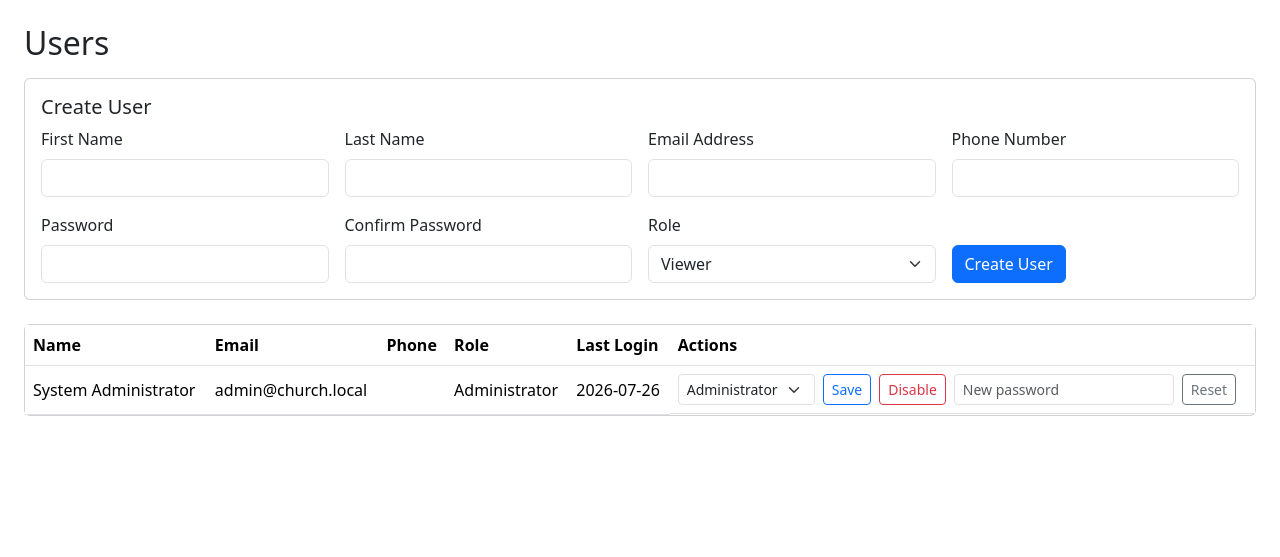
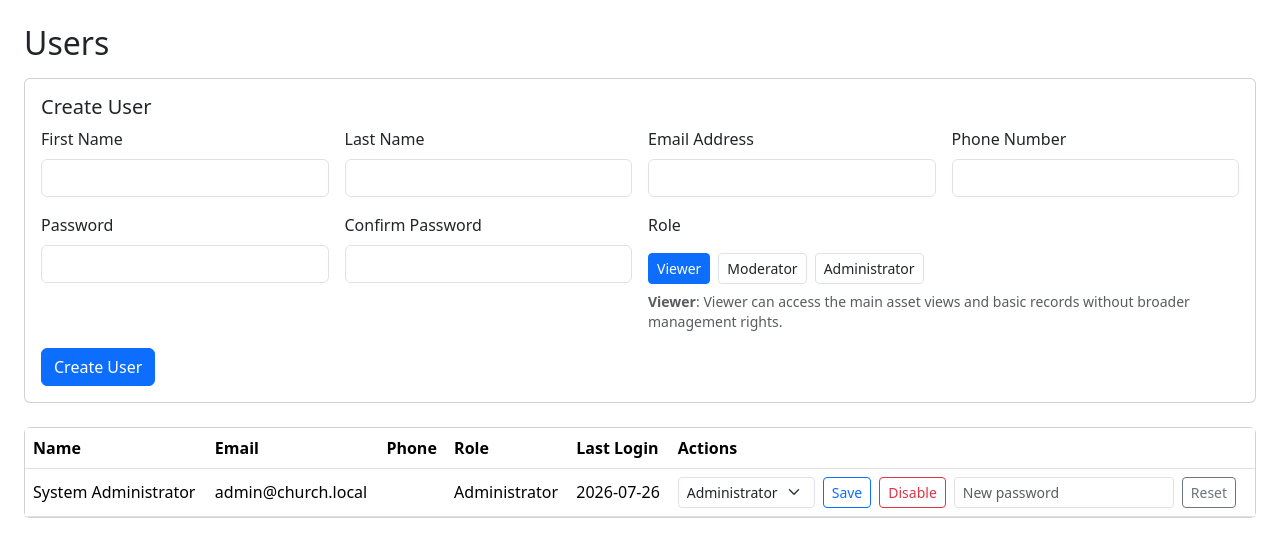
Before and after one commit to Loreman105/Asset-Tag, a Flask app: page /users/ in a window 1280 px wide. Shown: the part 57-614 px from the top of the page. Run offline with Flask 3, Linux system fonts and the light colour scheme; a user stored in the database is signed in.

Commit message:
Added descriptions of roles, removed testing account, small UI changes

```diff
--- a/asset_manager/static/css/styles.css
+++ b/asset_manager/static/css/styles.css
@@ -151,3 +151,21 @@ textarea,
         width: 2in;
     }
 }
+
+.role-help-pill {
+    border: 1px solid var(--bs-border-color);
+    color: var(--bs-body-color);
+    transition: all 0.2s ease-in-out;
+}
+
+.role-help-pill:hover,
+.role-help-pill:focus,
+.role-help-pill.active {
+    background-color: var(--bs-primary);
+    border-color: var(--bs-primary);
+    color: white;
+}
+
+.role-help .form-text {
+    line-height: 1.4;
+}
--- a/asset_manager/static/js/app.js
+++ b/asset_manager/static/js/app.js
@@ -13,80 +13,125 @@ if (themeToggle) {
     });
 }
 
-const scanButton = document.getElementById("startBarcodeScan");
-const stopScanButton = document.getElementById("stopBarcodeScan");
-const barcodeVideo = document.getElementById("barcodeVideo");
-const assetCodeInput = document.getElementById("asset_code");
-const scannerStatus = document.getElementById("scannerStatus");
+function initializeBarcodeScanner({ input, scanButton, stopScanButton, video, status, unsupportedMessage }) {
+    if (!input || !scanButton || !video) {
+        return;
+    }
+
     let activeBarcodeStream = null;
+    const defaultButtonText = scanButton.textContent;
 
-if (scanButton && barcodeVideo && assetCodeInput) {
-    if (!("BarcodeDetector" in window) || !navigator.mediaDevices?.getUserMedia) {
+    const stopBarcodeScan = () => {
+        if (activeBarcodeStream) {
+            activeBarcodeStream.getTracks().forEach((track) => track.stop());
+            activeBarcodeStream = null;
+        }
+        video.classList.add("d-none");
+        video.srcObject = null;
+        stopScanButton?.classList.add("d-none");
+        scanButton.disabled = false;
+        scanButton.textContent = defaultButtonText;
+    };
+
+    const updateStatus = (message) => {
+        if (status) {
+            status.textContent = message;
+        }
+    };
+
+    if (!navigator.mediaDevices?.getUserMedia) {
         scanButton.disabled = true;
         scanButton.textContent = "Camera Scan Unavailable";
-        if (scannerStatus) {
-            scannerStatus.textContent = "This browser does not expose camera barcode scanning. Enter the tag manually.";
+        updateStatus(unsupportedMessage || "This browser cannot access the camera. You can still enter the tag manually.");
+        return;
     }
-    } else {
+
     scanButton.addEventListener("click", async () => {
         try {
-                const detector = new BarcodeDetector({ formats: ["code_128", "code_39", "qr_code"] });
             activeBarcodeStream = await navigator.mediaDevices.getUserMedia({ video: { facingMode: "environment" } });
-                barcodeVideo.srcObject = activeBarcodeStream;
-                barcodeVideo.classList.remove("d-none");
+            video.srcObject = activeBarcodeStream;
+            video.classList.remove("d-none");
             stopScanButton?.classList.remove("d-none");
             scanButton.disabled = true;
-                if (scannerStatus) {
-                    scannerStatus.textContent = "Point the camera at the asset label.";
-                }
-                await barcodeVideo.play();
+            scanButton.textContent = "Camera On";
+
+            if ("BarcodeDetector" in window) {
+                const detector = new BarcodeDetector({ formats: ["code_128", "code_39", "qr_code"] });
+                updateStatus("Point the camera at the asset label.");
+                await video.play();
 
                 const scanFrame = async () => {
-                    const codes = await detector.detect(barcodeVideo);
+                    const codes = await detector.detect(video);
                     if (codes.length > 0) {
-                        assetCodeInput.value = codes[0].rawValue;
+                        input.value = codes[0].rawValue;
                         stopBarcodeScan();
-                        assetCodeInput.form.requestSubmit();
+                        input.form?.requestSubmit();
                         return;
                     }
-                    if (barcodeVideo.srcObject) {
+                    if (video.srcObject) {
                         requestAnimationFrame(scanFrame);
                     }
                 };
                 scanFrame();
+            } else {
+                await video.play();
+                updateStatus("Camera is ready, but this browser does not support automatic barcode detection. Try a newer Chrome/Edge browser or use a hardware scanner.");
+            }
         } catch (error) {
             stopBarcodeScan();
             scanButton.textContent = "Camera Scan Failed";
             scanButton.disabled = false;
-                if (scannerStatus) {
-                    scannerStatus.textContent = "Camera access failed. Check browser permissions or enter the tag manually.";
+            if (error?.name === "NotAllowedError") {
+                updateStatus("Camera permission was denied. Allow camera access in the browser and try again.");
+            } else if (error?.name === "NotFoundError") {
+                updateStatus("No camera was found on this device. You can still enter the tag manually.");
+            } else if (error?.message?.includes("secure")) {
+                updateStatus("Camera access requires a secure connection (localhost or HTTPS). Please switch to a secure page and try again.");
+            } else {
+                updateStatus("Camera access failed. Check browser permissions or enter the tag manually.");
             }
         }
     });
-    }
-}
-
-function stopBarcodeScan() {
-    if (activeBarcodeStream) {
-        activeBarcodeStream.getTracks().forEach((track) => track.stop());
-        activeBarcodeStream = null;
-    }
-    if (barcodeVideo) {
-        barcodeVideo.classList.add("d-none");
-        barcodeVideo.srcObject = null;
-    }
-    stopScanButton?.classList.add("d-none");
-    if (scanButton) {
-        scanButton.disabled = false;
-    }
-}
 
     stopScanButton?.addEventListener("click", () => {
         stopBarcodeScan();
-    if (scannerStatus) {
-        scannerStatus.textContent = "Scanner stopped.";
+        updateStatus("Scanner stopped.");
+    });
+
+    input.addEventListener("keydown", (event) => {
+        if (event.key === "Enter" && input.value.trim()) {
+            event.preventDefault();
+            input.form?.requestSubmit();
         }
     });
+}
+
+[
+    {
+        input: document.getElementById("asset_code"),
+        scanButton: document.getElementById("startBarcodeScan"),
+        stopScanButton: document.getElementById("stopBarcodeScan"),
+        video: document.getElementById("barcodeVideo"),
+        status: document.getElementById("scannerStatus"),
+        unsupportedMessage: "This browser does not expose camera barcode scanning. Enter the tag manually."
+    },
+    {
+        input: document.getElementById("checkout_asset_code"),
+        scanButton: document.getElementById("startCheckoutBarcodeScan"),
+        stopScanButton: document.getElementById("stopCheckoutBarcodeScan"),
+        video: document.getElementById("checkoutBarcodeVideo"),
+        status: document.getElementById("checkoutScannerStatus"),
+        unsupportedMessage: "Camera barcode scanning is unavailable for checkout. You can still enter the asset number manually."
+    },
+    {
+        input: document.getElementById("checkin_asset_code"),
+        scanButton: document.getElementById("startCheckinBarcodeScan"),
+        stopScanButton: document.getElementById("stopCheckinBarcodeScan"),
+        video: document.getElementById("checkinBarcodeVideo"),
+        status: document.getElementById("checkinScannerStatus"),
+        unsupportedMessage: "Camera barcode scanning is unavailable for check-in. You can still enter the asset number manually."
+    }
+].forEach((config) => initializeBarcodeScanner(config));
 
 const selectAllLabels = document.getElementById("selectAllLabels");
 if (selectAllLabels) {
--- a/asset_manager/templates/base.html
+++ b/asset_manager/templates/base.html
@@ -72,5 +72,6 @@
     </main>
     <script src="https://cdn.jsdelivr.net/npm/bootstrap@5.3.3/dist/js/bootstrap.bundle.min.js"></script>
     <script src="{{ url_for('static', filename='js/app.js') }}"></script>
+    {% block scripts %}{% endblock %}
 </body>
 </html>
--- a/asset_manager/templates/users.html
+++ b/asset_manager/templates/users.html
@@ -15,7 +15,18 @@
             <div class="col-md-3">{{ form.password.label(class="form-label") }}{{ form.password(class="form-control") }}</div>
             <div class="col-md-3">{{ form.confirm_password.label(class="form-label") }}{{ form.confirm_password(class="form-control") }}</div>
             {% if current_user.role == 'administrator' %}
-            <div class="col-md-3"><label class="form-label">Role</label><select class="form-select" name="role"><option value="viewer">Viewer</option><option value="moderator">Moderator</option><option value="administrator">Administrator</option></select></div>
+            <div class="col-md-6">
+                <label class="form-label">Role</label>
+                <input type="hidden" name="role" id="create-user-role" value="viewer">
+                <div class="role-help mt-2">
+                    <div class="d-flex flex-wrap gap-2">
+                        <button type="button" class="btn btn-sm role-help-pill" data-role="viewer" data-title="Viewer" data-description="Viewer can access the main asset views and basic records without broader management rights.">Viewer</button>
+                        <button type="button" class="btn btn-sm role-help-pill" data-role="moderator" data-title="Moderator" data-description="Moderator adds asset management, maintenance, reservations, reports, and user administration beyond Viewer.">Moderator</button>
+                        <button type="button" class="btn btn-sm role-help-pill" data-role="administrator" data-title="Administrator" data-description="Administrator adds full system settings access and complete administrative control beyond Moderator.">Administrator</button>
+                    </div>
+                    <div id="role-help-text" class="form-text mt-2">Click a role to select it and see what it adds.</div>
+                </div>
+            </div>
             {% endif %}
             <div class="col-md-3 d-flex align-items-end">{{ form.submit(class="btn btn-primary") }}</div>
         </div>
@@ -63,3 +74,39 @@
     </div>
 </div>
 {% endblock %}
+
+{% block scripts %}
+<script>
+    document.addEventListener('DOMContentLoaded', function () {
+        const roleInput = document.getElementById('create-user-role');
+        const rolePills = document.querySelectorAll('.role-help-pill');
+        const roleHelpText = document.getElementById('role-help-text');
+
+        if (!roleInput || !rolePills.length || !roleHelpText) {
+            return;
+        }
+
+        const setRoleHelp = function (role) {
+            const activePill = document.querySelector(`.role-help-pill[data-role="${role}"]`);
+            const selectedDescription = activePill ? activePill.dataset.description : 'Choose a role to see its added access.';
+            roleInput.value = role;
+            rolePills.forEach((pill) => pill.classList.toggle('active', pill.dataset.role === role));
+            roleHelpText.innerHTML = `<strong>${activePill ? activePill.dataset.title : 'Role'}</strong>: ${selectedDescription}`;
+        };
+
+        rolePills.forEach((pill) => {
+            pill.addEventListener('mouseenter', function () {
+                setRoleHelp(pill.dataset.role);
+            });
+            pill.addEventListener('focus', function () {
+                setRoleHelp(pill.dataset.role);
+            });
+            pill.addEventListener('click', function () {
+                setRoleHelp(pill.dataset.role);
+            });
+        });
+
+        setRoleHelp(roleInput.value || 'viewer');
+    });
+</script>
+{% endblock %}
```
Also changed, not shown: asset_manager/templates/quick_checkout.html (+12 -0 lines), asset_manager/instance/asset_manager.sqlite3. Lines whose indentation alone changed are shown as unchanged.
